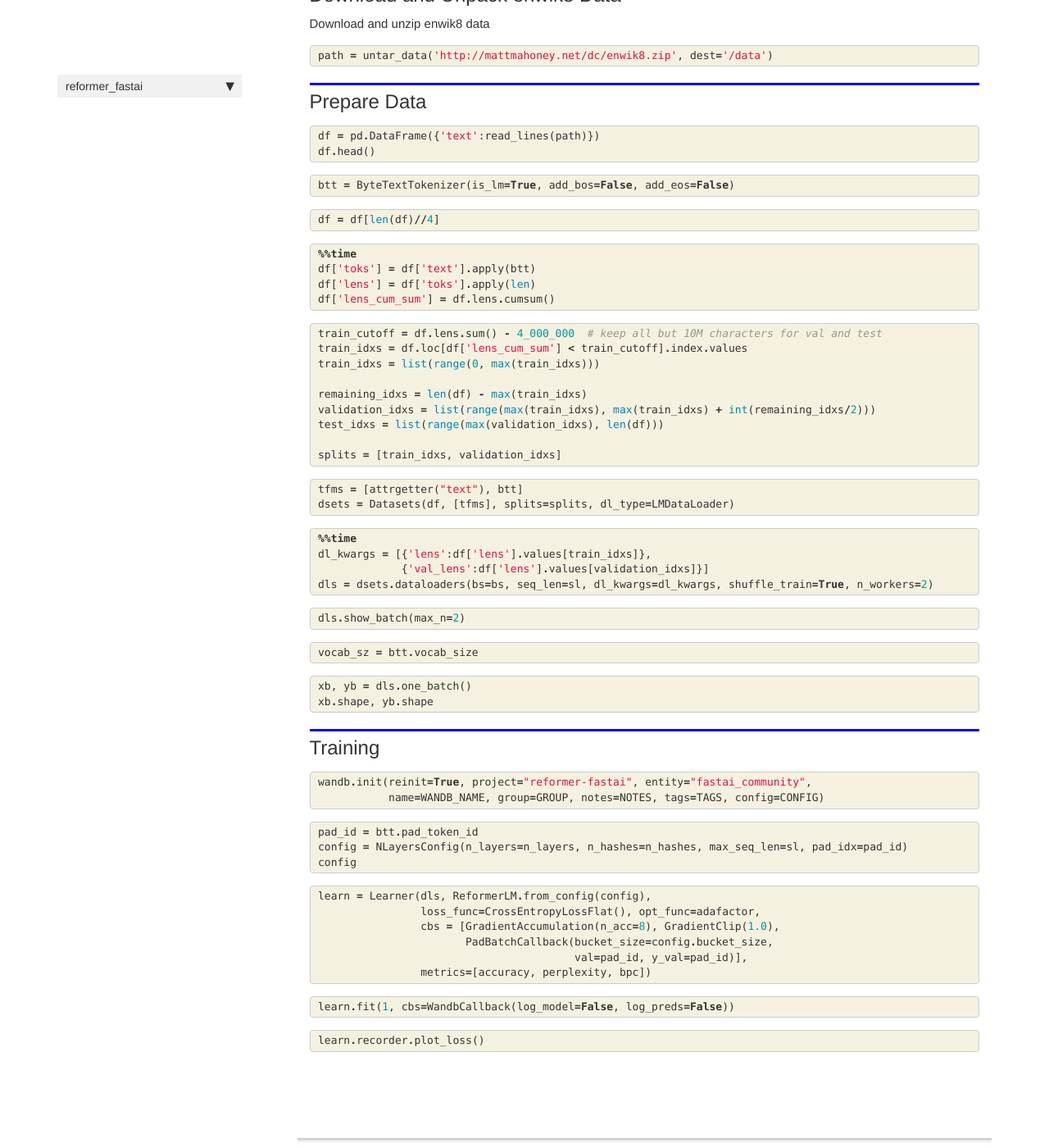
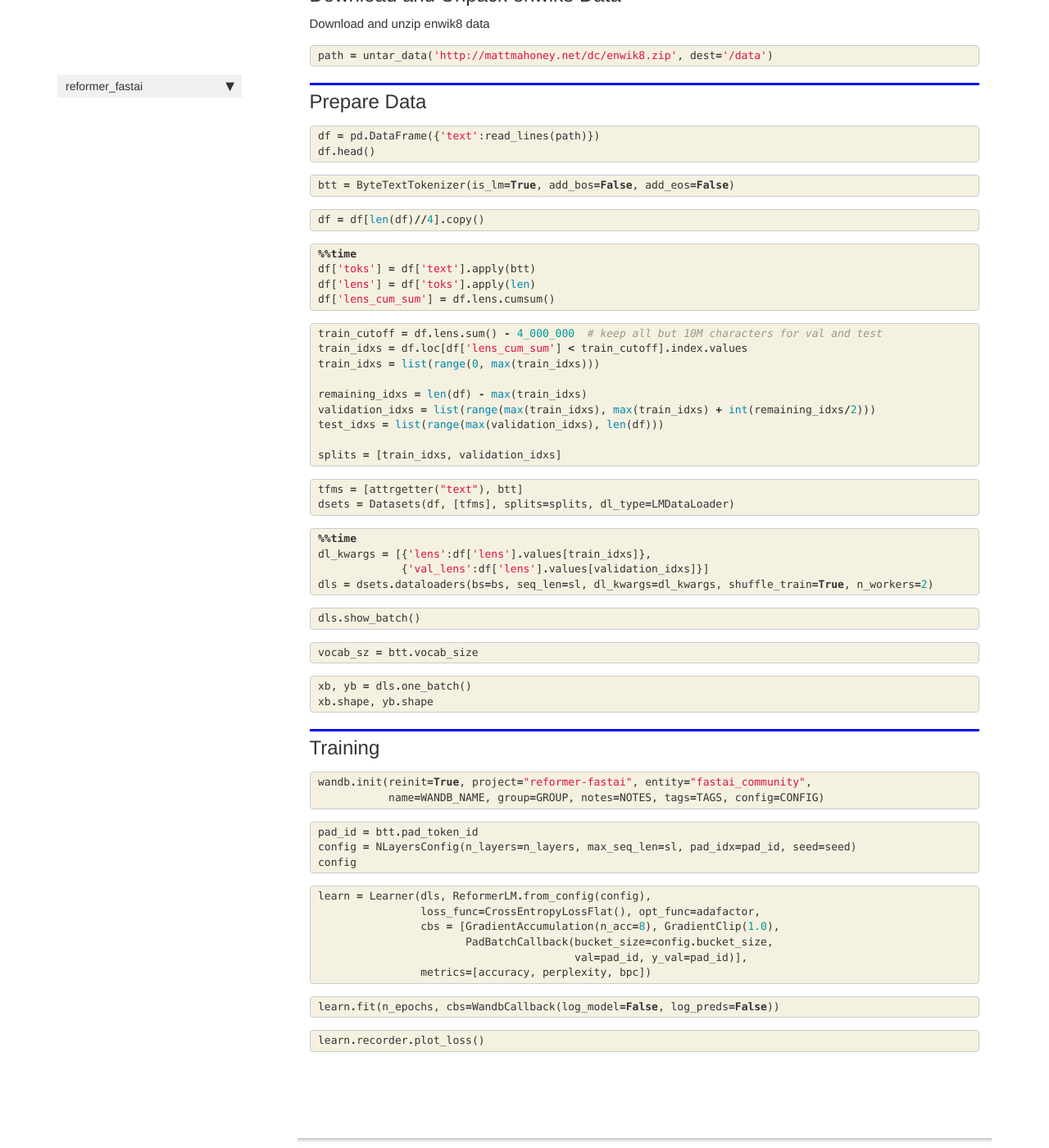
Before and after one commit to arampacha/reformer_fastai, a Jekyll site: the page built from docs/experiment.enwik8-n_layers.html, in a window 1280 px wide and 1400 px high, scrolled down 858 px. Shown: the whole window at 82% size. Built offline with Jekyll 4.4.1, drawn with Linux system fonts in a browser that asks for light colours; nearby versions of some CDN libraries; comment, search, counter and statistics services are not loaded.

Commit message:
fix nlayers nb

```diff
--- a/docs/experiment.enwik8-n_layers.html
+++ b/docs/experiment.enwik8-n_layers.html
@@ -200,7 +200,7 @@ nb_path: "nbs/14_experiment.enwik8-n_layers.ipynb"
 
 <div class="inner_cell">
     <div class="input_area">
-<div class=" highlight hl-ipython3"><pre><span></span><span class="n">df</span> <span class="o">=</span> <span class="n">df</span><span class="p">[</span><span class="nb">len</span><span class="p">(</span><span class="n">df</span><span class="p">)</span><span class="o">//</span><span class="mi">4</span><span class="p">]</span>
+<div class=" highlight hl-ipython3"><pre><span></span><span class="n">df</span> <span class="o">=</span> <span class="n">df</span><span class="p">[</span><span class="nb">len</span><span class="p">(</span><span class="n">df</span><span class="p">)</span><span class="o">//</span><span class="mi">4</span><span class="p">]</span><span class="o">.</span><span class="n">copy</span><span class="p">()</span>
 </pre></div>
 
     </div>
@@ -300,7 +300,7 @@ nb_path: "nbs/14_experiment.enwik8-n_layers.ipynb"
 
 <div class="inner_cell">
     <div class="input_area">
-<div class=" highlight hl-ipython3"><pre><span></span><span class="n">dls</span><span class="o">.</span><span class="n">show_batch</span><span class="p">(</span><span class="n">max_n</span><span class="o">=</span><span class="mi">2</span><span class="p">)</span>
+<div class=" highlight hl-ipython3"><pre><span></span><span class="n">dls</span><span class="o">.</span><span class="n">show_batch</span><span class="p">()</span>
 </pre></div>
 
     </div>
@@ -377,7 +377,7 @@ nb_path: "nbs/14_experiment.enwik8-n_layers.ipynb"
 <div class="inner_cell">
     <div class="input_area">
 <div class=" highlight hl-ipython3"><pre><span></span><span class="n">pad_id</span> <span class="o">=</span> <span class="n">btt</span><span class="o">.</span><span class="n">pad_token_id</span>
-<span class="n">config</span> <span class="o">=</span> <span class="n">NLayersConfig</span><span class="p">(</span><span class="n">n_layers</span><span class="o">=</span><span class="n">n_layers</span><span class="p">,</span> <span class="n">n_hashes</span><span class="o">=</span><span class="n">n_hashes</span><span class="p">,</span> <span class="n">max_seq_len</span><span class="o">=</span><span class="n">sl</span><span class="p">,</span> <span class="n">pad_idx</span><span class="o">=</span><span class="n">pad_id</span><span class="p">)</span>
+<span class="n">config</span> <span class="o">=</span> <span class="n">NLayersConfig</span><span class="p">(</span><span class="n">n_layers</span><span class="o">=</span><span class="n">n_layers</span><span class="p">,</span> <span class="n">max_seq_len</span><span class="o">=</span><span class="n">sl</span><span class="p">,</span> <span class="n">pad_idx</span><span class="o">=</span><span class="n">pad_id</span><span class="p">,</span> <span class="n">seed</span><span class="o">=</span><span class="n">seed</span><span class="p">)</span>
 <span class="n">config</span>
 </pre></div>
 
@@ -417,7 +417,7 @@ nb_path: "nbs/14_experiment.enwik8-n_layers.ipynb"
 
 <div class="inner_cell">
     <div class="input_area">
-<div class=" highlight hl-ipython3"><pre><span></span><span class="n">learn</span><span class="o">.</span><span class="n">fit</span><span class="p">(</span><span class="mi">1</span><span class="p">,</span> <span class="n">cbs</span><span class="o">=</span><span class="n">WandbCallback</span><span class="p">(</span><span class="n">log_model</span><span class="o">=</span><span class="kc">False</span><span class="p">,</span> <span class="n">log_preds</span><span class="o">=</span><span class="kc">False</span><span class="p">))</span>
+<div class=" highlight hl-ipython3"><pre><span></span><span class="n">learn</span><span class="o">.</span><span class="n">fit</span><span class="p">(</span><span class="n">n_epochs</span><span class="p">,</span> <span class="n">cbs</span><span class="o">=</span><span class="n">WandbCallback</span><span class="p">(</span><span class="n">log_model</span><span class="o">=</span><span class="kc">False</span><span class="p">,</span> <span class="n">log_preds</span><span class="o">=</span><span class="kc">False</span><span class="p">))</span>
 </pre></div>
 
     </div>
--- a/reformer_fastai/expscript.py
+++ b/reformer_fastai/expscript.py
@@ -43,7 +43,7 @@ def get_enwik8_dataloader(data_path='data', bs:int=8, val_bs:int=16, sl:int=1024
         df.reset_index(drop=True, inplace=True)
         val_test_chars = 10000
     elif small:
-        df = df[:len(df)//4]
+        df = df[:len(df)//4].copy()
         val_test_chars = 4e6
 
     if verbose: print('done')
```
Also changed, not shown: docs/experiment-script.html (+1 -16 lines), 2 other files.
